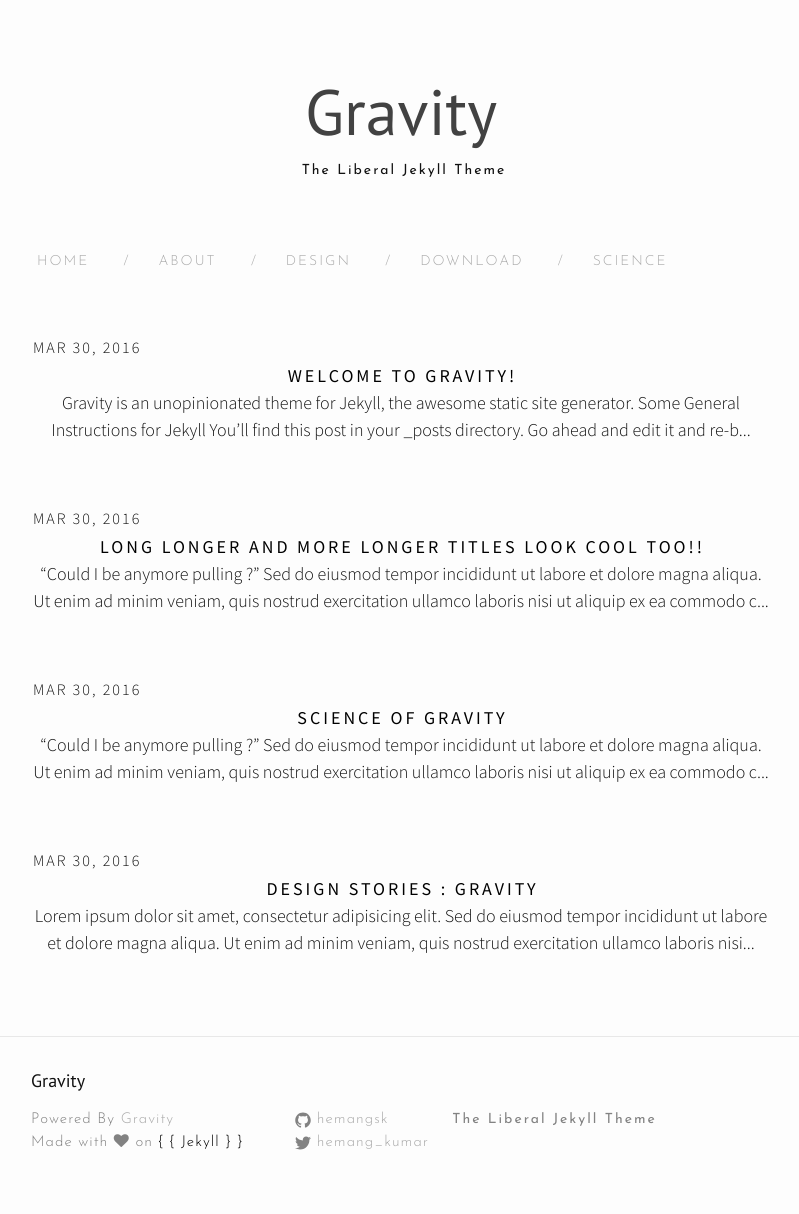
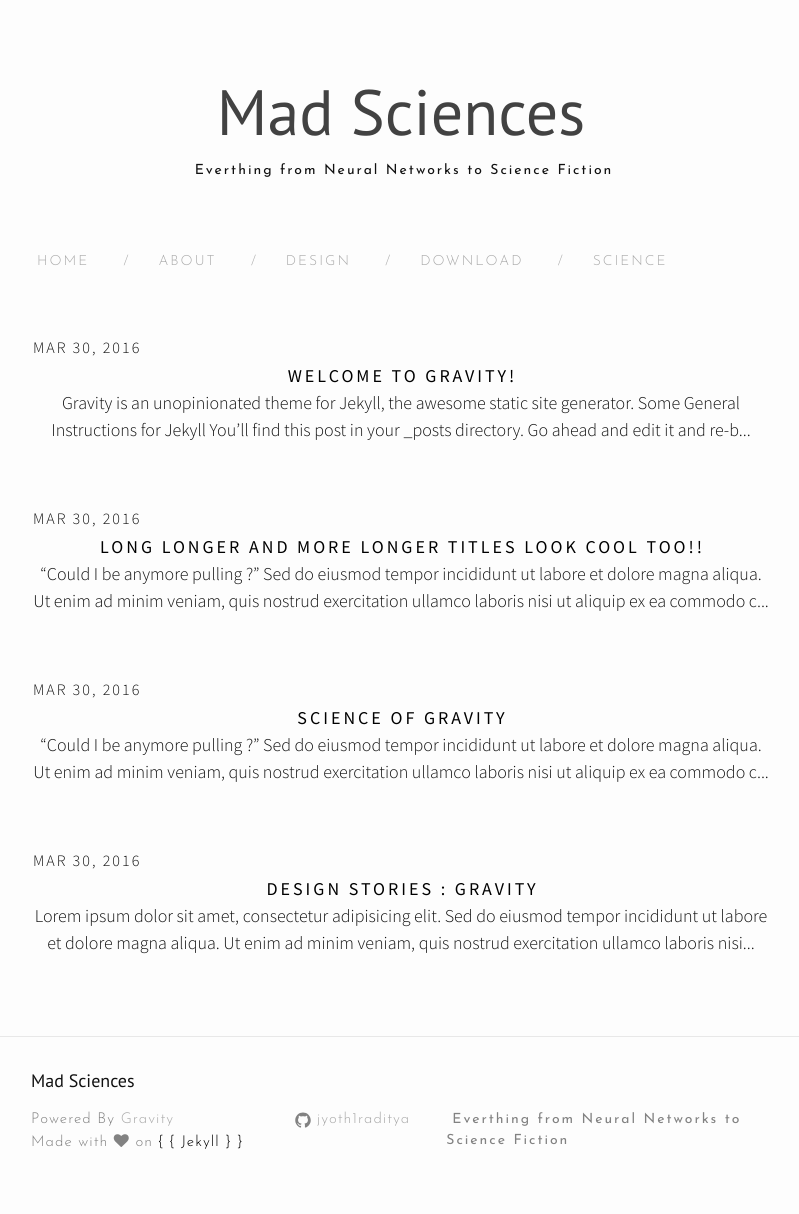
Before and after one commit to Laughing-Boy/home, a Jekyll site: the page built from index.html, in a window 1280 px wide. Shown: the whole page, without its empty margins (239-1038 px from the left). Built offline with Jekyll 4.4.1, drawn with Linux system fonts in a browser that asks for light colours; nearby versions of some CDN libraries; the list of posts is cut into pages by our own code.

Commit message:
edited config file

```diff
--- a/_config.yml
+++ b/_config.yml
@@ -6,13 +6,13 @@
 # 'jekyll serve'. If you change this file, please restart the server process.
 
 # Site settings
-title: Gravity
-email: hemangsk@gmail.com
-description: The Liberal Jekyll Theme
+title: Mad Sciences
+email: jyothir_aditya@outlook.com
+description: Everthing from Neural Networks to Science Fiction
 baseurl: "" # the subpath of your site, e.g. /blog
-url: "http://yourdomain.com" # the base hostname & protocol for your site
-twitter_username: hemang_kumar
-github_username:  hemangsk
+url: "http://jyoth1raditya.github.io" # the base hostname & protocol for your site
+facebook_username: jyothiradity
+github_username:  jyoth1raditya
 paginate: 5
 
 gems: [jekyll-paginate, kramdown]
```
